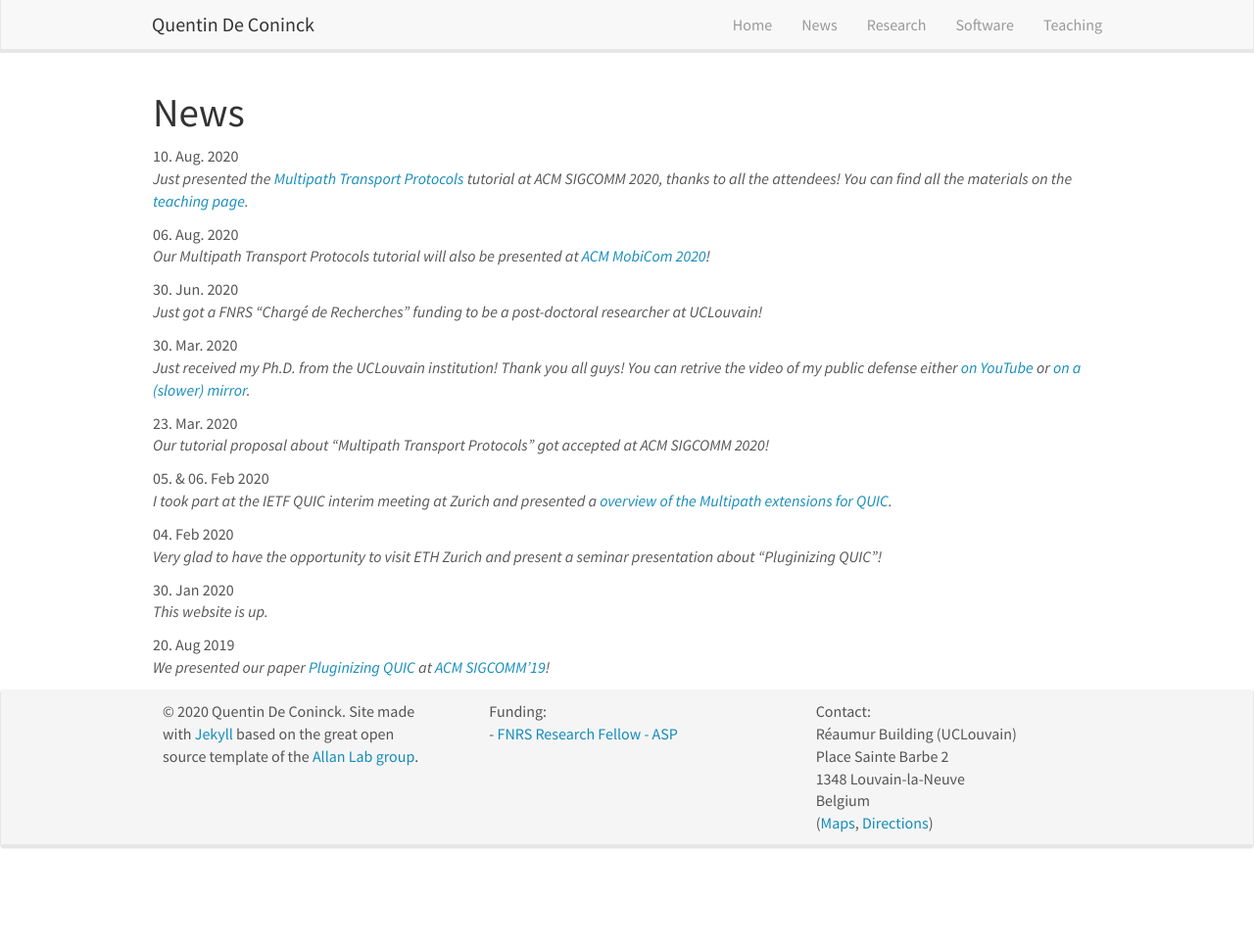
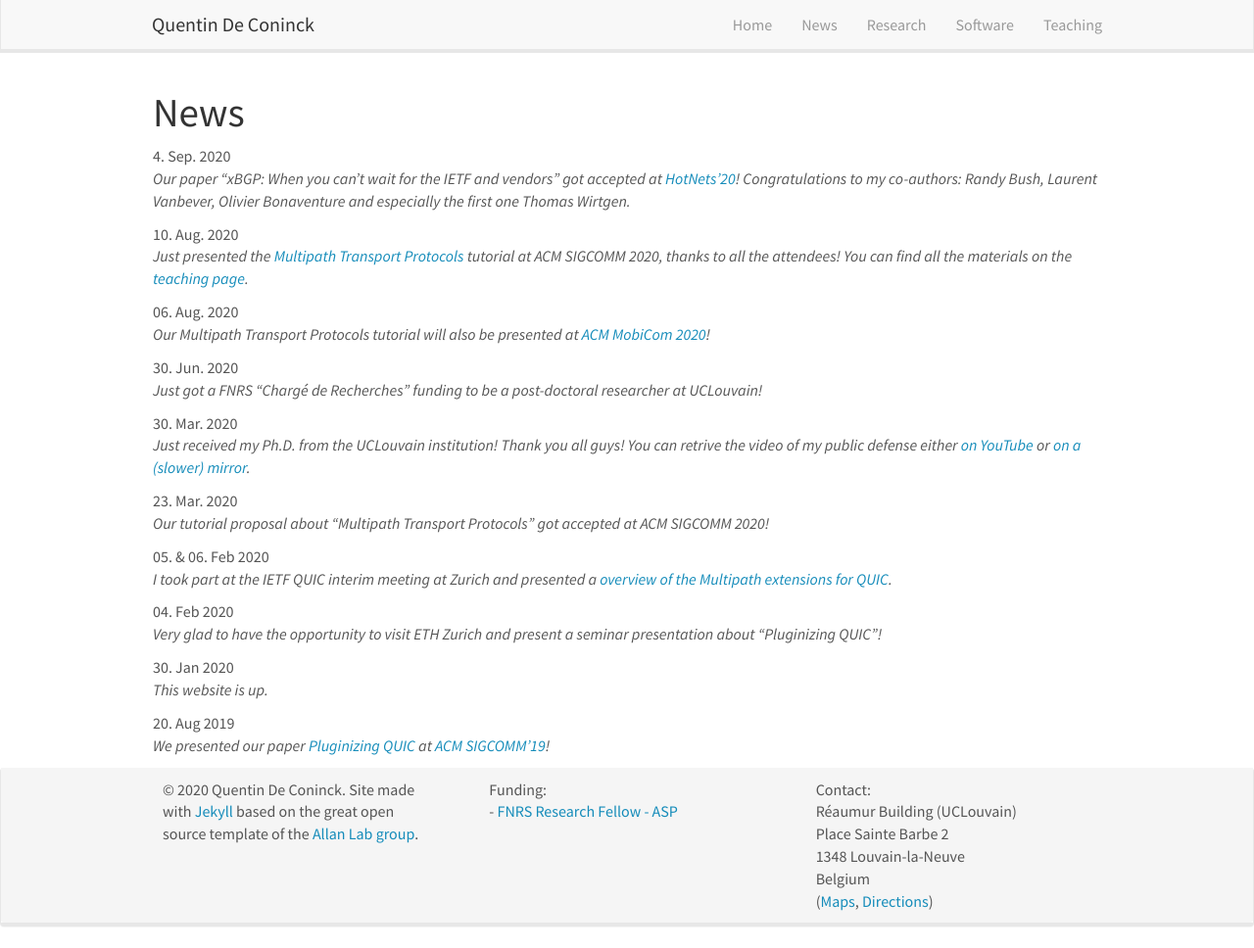
Before and after one commit to qdeconinck/qdeconinck.github.io, a Jekyll site: the page built from _pages/allnews.md, in a window 1280 px wide and 968 px high. Shown: the whole window at 98% size. Built offline with Jekyll 4.4.1, drawn with Linux system fonts in a browser that asks for light colours; nearby versions of some CDN libraries.

Commit message:
add hotnets paper

```diff
--- a/_data/news.yml
+++ b/_data/news.yml
@@ -1,3 +1,6 @@
+- date: 4. Sep. 2020
+  headline: "Our paper \"xBGP: When you can’t wait for the IETF and vendors\" got accepted at <a href=\"https://conferences.sigcomm.org/hotnets/2020\">HotNets'20</a>! Congratulations to my co-authors: Randy Bush, Laurent Vanbever, Olivier Bonaventure and especially the first one Thomas Wirtgen."
+
 - date: 10. Aug. 2020
   headline: Just presented the <a href="https://conferences.sigcomm.org/sigcomm/2020/tutorial-mptp.html">Multipath Transport Protocols</a> tutorial at ACM SIGCOMM 2020, thanks to all the attendees! You can find all the materials on the <a href="/teaching">teaching page</a>.
 
```
